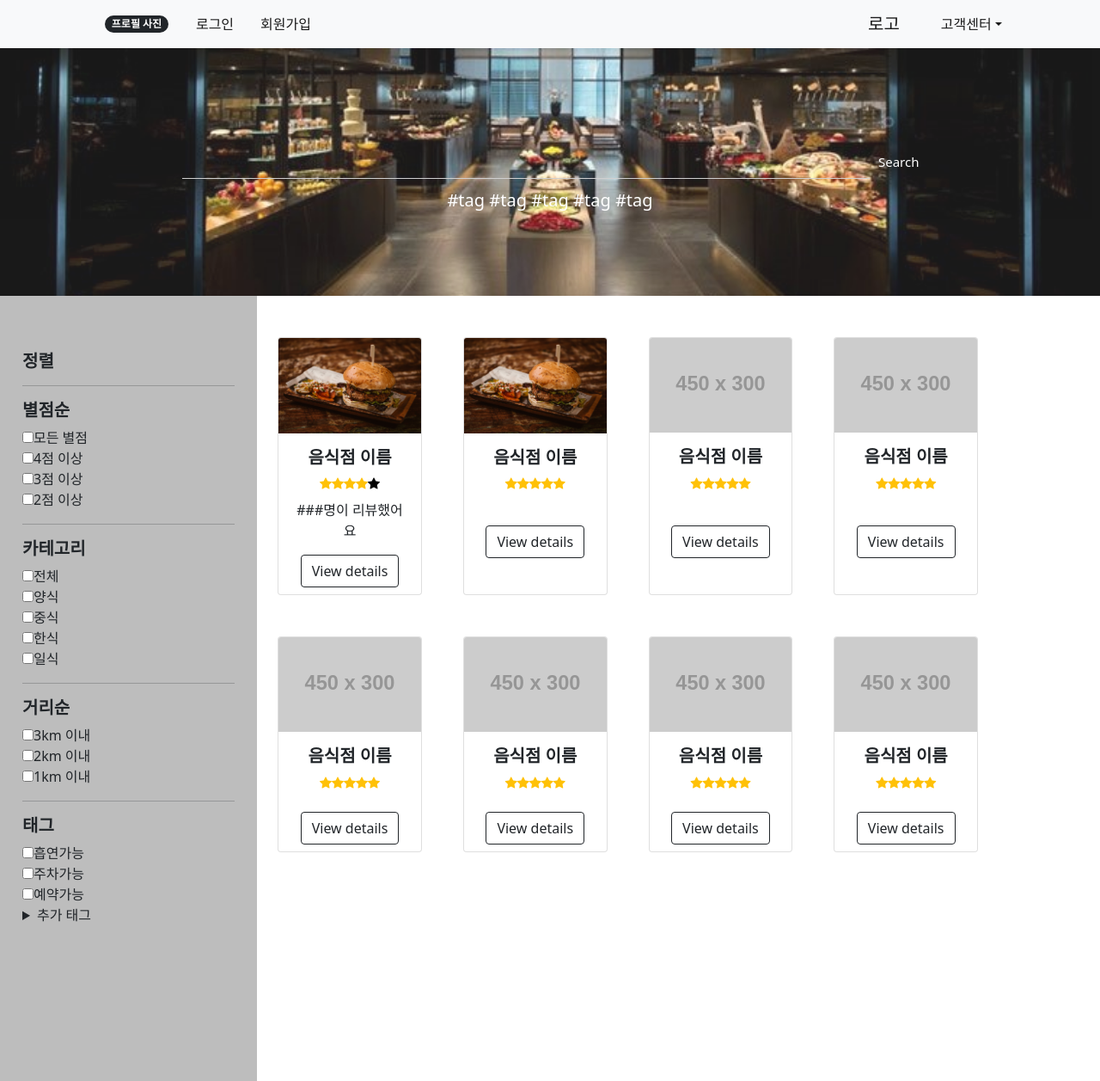
After one commit to sojm120/Iot2022project_20220307, a Django app: template templates/search2.html in a window 1280 px wide. The commit adds this page. Shown: the whole page at 86% size. Run offline with Django 4.2, Linux system fonts and the light colour scheme; the template is opened without the code that fills it, so the values that code supplies are empty; grey boxes labelled with a size stand in for pictures from a placeholder-image service; some libraries are stand-ins or nearby versions.

Commit message:
검색관련 진행

```diff
--- /dev/null
+++ b/templates/search2.html
@@ -0,0 +1,334 @@
+<!DOCTYPE html>
+<html lang="en" xmlns:color="http://www.w3.org/1999/xhtml">
+{%load static%}
+    <head>
+        <meta charset="utf-8" />
+        <meta name="viewport" content="width=device-width, initial-scale=1, shrink-to-fit=no" />
+        <meta name="description" content="" />
+        <meta name="author" content="" />
+        <title>Shop Homepage - Start Bootstrap Template</title>
+        <!-- Favicon-->
+        <link rel="icon" type="image/x-icon" href="{%static 'assets/favicon.ico'%}" />
+        <!-- Bootstrap icons-->
+        <link href="https://cdn.jsdelivr.net/npm/bootstrap-icons@1.5.0/font/bootstrap-icons.css" rel="stylesheet" />
+        <!-- Core theme CSS (includes Bootstrap)-->
+        <link href="{%static 'css/styles.css'%}" rel="stylesheet" />
+    </head>
+    <body>
+        <!-- Navigation-->
+        <nav class="navbar navbar-expand-lg navbar-light bg-light">
+            <div class="container px-4 px-lg-5">
+                <span class="badge bg-dark text-white ms-1 rounded-pill"><a href="/" style="color:white; text-decoration:none">프로필 사진</a></span>
+<!--                <a class="navbar-brand" href="#!">프로필 사진</a>-->
+                <button class="navbar-toggler" type="button" data-bs-toggle="collapse" data-bs-target="#navbarSupportedContent" aria-controls="navbarSupportedContent" aria-expanded="false" aria-label="Toggle navigation"><span class="navbar-toggler-icon"></span></button>
+                <div class="collapse navbar-collapse" id="navbarSupportedContent">
+                    <ul class="navbar-nav me-auto mb-2 mb-lg-0 ms-lg-4">
+                        <li class="nav-item"><a class="nav-link active" aria-current="page" href="/login" style="white-space:nowrap; margin-right:15px;">로그인</a></li>
+                        <li class="nav-item"><a class="nav-link" href="/register" style="white-space:nowrap;">회원가입</a></li>
+                    </ul>
+                    <ul style="width:40rem"></ul>
+                    <form class="d-flex">
+                        <a class="navbar-brand" href="/">로고</a>
+                    </form>
+                    <ul class="navbar-nav me-auto mb-2 mb-lg-0 ms-lg-4">
+                        <li class="nav-item dropdown">
+                            <a class="nav-link dropdown-toggle" id="navbarDropdown" href="#" role="button" data-bs-toggle="dropdown" aria-expanded="false">고객센터</a>
+                            <ul class="dropdown-menu" aria-labelledby="navbarDropdown">
+                                <li><a class="dropdown-item" href="#!">자주 묻는 질문</a></li>
+                                <li><a class="dropdown-item" href="#!">실시간 채팅 상담</a></li>
+                                <li><a class="dropdown-item" href="/list">고객 상담 게시판</a></li>
+                            </ul>
+                        </li>
+                    </ul>
+                </div>
+            </div>
+        </nav>
+        <!-- Header-->
+<!--        <header class="bg-dark py-5" src="/static/img/burger.jpg">-->
+        <header class="bg-picture py-5">
+            <div class="container px-4 px-lg-5 my-5">
+                <div class="text-center text-white">
+                    <div class = "input-box" >
+                        <input style="width:50rem; font:bold; font-size:15pt; color:white;" type="text"  placeholder="검색어 또는 태그 입력">
+                        <button style = "font:bold" class="forgot-main">Search</button>
+                    </div>
+<!--                    음식점 태그-->
+                    <p class="lead fw-normal text-white-50 mb-0">
+                        <a class="text-white mb-0" href="#!" style = "text-decoration:none">#tag</a>
+                        <a class="text-white mb-0" href="#!" style = "text-decoration:none">#tag</a>
+                        <a class="text-white mb-0" href="#!" style = "text-decoration:none">#tag</a>
+                        <a class="text-white mb-0" href="#!" style = "text-decoration:none">#tag</a>
+                        <a class="text-white mb-0" href="#!" style = "text-decoration:none">#tag</a>
+                    </p>
+                </div>
+            </div>
+        </header>
+
+        <!-- Section-->
+            <div id="sidebar" style="margin:0; border:0; padding-top:0; padding-bottom:0rem; width:18.7rem; height: 100%; background-color: #BDBDBD; float:left">
+                <div style="margin: 10px; margin-top: 3rem; margin-bottom: 4rem">
+                        <div style="height: 100%">
+                           <!-- Product details-->
+                            <div class="card-body p-4">
+                                <div class="check-box">
+                                    <!-- Product name-->
+                                    <h5 class="fw-bolder">정렬</h5>
+                                    <hr style="border:black">
+                                    <h5 class="fw-bolder">별점순</h5>
+<!--                                    별모양으로 교체 시도-->
+                                    <input type="checkbox" name="avg-rating" value="모두">모든 별점<br>
+                                    <input type="checkbox" name="avg-rating" value="4점이상">4점 이상<br>
+                                    <input type="checkbox" name="avg-rating" value="3점이상">3점 이상<br>
+                                    <input type="checkbox" name="avg-rating" value="2점이상">2점 이상<br>
+                                    <hr style="border:black">
+                                    <h5 class="fw-bolder">카테고리</h5>
+                                    <input type="checkbox" name="category" value="모두">전체<br>
+                                    <input type="checkbox" name="category" value="양식">양식<br>
+                                    <input type="checkbox" name="category" value="중식">중식<br>
+                                    <input type="checkbox" name="category" value="한식">한식<br>
+                                    <input type="checkbox" name="category" value="일식">일식<br>
+                                    <hr style="border:black">
+                                    <h5 class="fw-bolder">거리순</h5>
+                                    <input type="checkbox" name="distance" value="3km 이내">3km 이내<br>
+                                    <input type="checkbox" name="distance" value="2km 이내">2km 이내<br>
+                                    <input type="checkbox" name="distance" value="1km 이내">1km 이내<br>
+                                    <hr style="border:black">
+                                    <h5 class="fw-bolder">태그</h5>
+                                    <input type="checkbox" name="tag" value="흡연">흡연가능<br>
+                                    <input type="checkbox" name="tag" value="주차">주차가능<br>
+                                    <input type="checkbox" name="tag" value="예약">예약가능<br>
+                                    <details>
+                                        <summary>추가 태그</summary>
+                                        <input type="checkbox" name="tag" value="동물">애완동물<br>
+                                        <input type="checkbox" name="tag" value="포장">포장가능<br>
+                                        <input type="checkbox" name="tag" value="연회">연회가능<br>
+                                    </details>
+
+                                </div>
+                            </div>
+                        </div>
+                    </div>
+
+
+                    <div style="margin: 10px; margin-top: 3rem; margin-bottom: 5.8rem">
+
+                            <!-- Product actions-->
+                            <div class="card-footer p-4 pt-0 border-top-0 bg-transparent">
+
+                            </div>
+                        </div>
+                    </div>
+        <section class="py-5">
+
+            <div class="container px-4 px-lg-5 mt-5">
+                <div class="row gx-4 gx-lg-5 row-cols-2 row-cols-md-3 row-cols-xl-4 justify-content-center">
+                    <div class="col mb-5">
+                        <div class="card h-100">
+                            <!-- Product image-->
+                            <img class="card-img-top" src="/static/img/burger.jpg" alt="..." />
+                            <!-- Product details-->
+                            <div class="card-body p-4">
+                                <div class="text-center">
+                                    <!-- Product name-->
+                                    <h5 class="fw-bolder">음식점 이름</h5>
+                                    <!-- Product reviews-->
+                                    <div class="d-flex justify-content-center small text-warning mb-2">
+                                        <div class="bi-star-fill"></div>
+                                        <div class="bi-star-fill"></div>
+                                        <div class="bi-star-fill"></div>
+                                        <div class="bi-star-fill"></div>
+                                        <div class="bi-star-fill" style="color:black"></div>
+                                    </div>
+                                    <div>###명이 리뷰했어요</div>
+                                </div>
+                            </div>
+                            <!-- Product actions-->
+                            <div class="card-footer p-4 pt-0 border-top-0 bg-transparent">
+                                <div class="text-center"><a class="btn btn-outline-dark mt-auto" href="/restDetail">View details</a></div>
+                            </div>
+                        </div>
+                    </div>
+                    <div class="col mb-5">
+                        <div class="card h-100">
+                            <!-- Product image-->
+                            <img class="card-img-top" src="/static/img/burger.jpg" alt="..." />
+                            <!-- Product details-->
+                            <div class="card-body p-4">
+                                <div class="text-center">
+                                    <!-- Product name-->
+                                    <h5 class="fw-bolder">음식점 이름</h5>
+                                    <!-- Product reviews-->
+                                    <div class="d-flex justify-content-center small text-warning mb-2">
+                                        <div class="bi-star-fill"></div>
+                                        <div class="bi-star-fill"></div>
+                                        <div class="bi-star-fill"></div>
+                                        <div class="bi-star-fill"></div>
+                                        <div class="bi-star-fill"></div>
+                                    </div>
+                                </div>
+                            </div>
+                            <!-- Product actions-->
+                            <div class="card-footer p-4 pt-0 border-top-0 bg-transparent">
+                                <div class="text-center"><a class="btn btn-outline-dark mt-auto" href="#">View details</a></div>
+                            </div>
+                        </div>
+                    </div>
+                    <div class="col mb-5">
+                        <div class="card h-100">
+                            <!-- Product image-->
+                            <img class="card-img-top" src="https://dummyimage.com/450x300/dee2e6/6c757d.jpg" alt="..." />
+                            <!-- Product details-->
+                            <div class="card-body p-4">
+                                <div class="text-center">
+                                    <!-- Product name-->
+                                    <h5 class="fw-bolder">음식점 이름</h5>
+                                    <!-- Product reviews-->
+                                    <div class="d-flex justify-content-center small text-warning mb-2">
+                                        <div class="bi-star-fill"></div>
+                                        <div class="bi-star-fill"></div>
+                                        <div class="bi-star-fill"></div>
+                                        <div class="bi-star-fill"></div>
+                                        <div class="bi-star-fill"></div>
+                                    </div>
+                                </div>
+                            </div>
+                            <!-- Product actions-->
+                            <div class="card-footer p-4 pt-0 border-top-0 bg-transparent">
+                                <div class="text-center"><a class="btn btn-outline-dark mt-auto" href="#">View details</a></div>
+                            </div>
+                        </div>
+                    </div>
+                    <div class="col mb-5">
+                        <div class="card h-100">
+                            <!-- Product image-->
+                            <img class="card-img-top" src="https://dummyimage.com/450x300/dee2e6/6c757d.jpg" alt="..." />
+                            <!-- Product details-->
+                            <div class="card-body p-4">
+                                <div class="text-center">
+                                    <!-- Product name-->
+                                    <h5 class="fw-bolder">음식점 이름</h5>
+                                    <!-- Product reviews-->
+                                    <div class="d-flex justify-content-center small text-warning mb-2">
+                                        <div class="bi-star-fill"></div>
+                                        <div class="bi-star-fill"></div>
+                                        <div class="bi-star-fill"></div>
+                                        <div class="bi-star-fill"></div>
+                                        <div class="bi-star-fill"></div>
+                                    </div>
+                                </div>
+                            </div>
+                            <!-- Product actions-->
+                            <div class="card-footer p-4 pt-0 border-top-0 bg-transparent">
+                                <div class="text-center"><a class="btn btn-outline-dark mt-auto" href="#">View details</a></div>
+                            </div>
+                        </div>
+                    </div>
+                                        <div class="col mb-5">
+                        <div class="card h-100">
+                            <!-- Product image-->
+                            <img class="card-img-top" src="https://dummyimage.com/450x300/dee2e6/6c757d.jpg" alt="..." />
+                            <!-- Product details-->
+                            <div class="card-body p-4">
+                                <div class="text-center">
+                                    <!-- Product name-->
+                                    <h5 class="fw-bolder">음식점 이름</h5>
+                                    <!-- Product reviews-->
+                                    <div class="d-flex justify-content-center small text-warning mb-2">
+                                        <div class="bi-star-fill"></div>
+                                        <div class="bi-star-fill"></div>
+                                        <div class="bi-star-fill"></div>
+                                        <div class="bi-star-fill"></div>
+                                        <div class="bi-star-fill"></div>
+                                    </div>
+                                </div>
+                            </div>
+                            <!-- Product actions-->
+                            <div class="card-footer p-4 pt-0 border-top-0 bg-transparent">
+                                <div class="text-center"><a class="btn btn-outline-dark mt-auto" href="#">View details</a></div>
+                            </div>
+                        </div>
+                    </div>
+                                        <div class="col mb-5">
+                        <div class="card h-100">
+                            <!-- Product image-->
+                            <img class="card-img-top" src="https://dummyimage.com/450x300/dee2e6/6c757d.jpg" alt="..." />
+                            <!-- Product details-->
+                            <div class="card-body p-4">
+                                <div class="text-center">
+                                    <!-- Product name-->
+                                    <h5 class="fw-bolder">음식점 이름</h5>
+                                    <!-- Product reviews-->
+                                    <div class="d-flex justify-content-center small text-warning mb-2">
+                                        <div class="bi-star-fill"></div>
+                                        <div class="bi-star-fill"></div>
+                                        <div class="bi-star-fill"></div>
+                                        <div class="bi-star-fill"></div>
+                                        <div class="bi-star-fill"></div>
+                                    </div>
+                                </div>
+                            </div>
+                            <!-- Product actions-->
+                            <div class="card-footer p-4 pt-0 border-top-0 bg-transparent">
+                                <div class="text-center"><a class="btn btn-outline-dark mt-auto" href="#">View details</a></div>
+                            </div>
+                        </div>
+                    </div>
+                                        <div class="col mb-5">
+                        <div class="card h-100">
+                            <!-- Product image-->
+                            <img class="card-img-top" src="https://dummyimage.com/450x300/dee2e6/6c757d.jpg" alt="..." />
+                            <!-- Product details-->
+                            <div class="card-body p-4">
+                                <div class="text-center">
+                                    <!-- Product name-->
+                                    <h5 class="fw-bolder">음식점 이름</h5>
+                                    <!-- Product reviews-->
+                                    <div class="d-flex justify-content-center small text-warning mb-2">
+                                        <div class="bi-star-fill"></div>
+                                        <div class="bi-star-fill"></div>
+                                        <div class="bi-star-fill"></div>
+                                        <div class="bi-star-fill"></div>
+                                        <div class="bi-star-fill"></div>
+                                    </div>
+                                </div>
+                            </div>
+                            <!-- Product actions-->
+                            <div class="card-footer p-4 pt-0 border-top-0 bg-transparent">
+                                <div class="text-center"><a class="btn btn-outline-dark mt-auto" href="#">View details</a></div>
+                            </div>
+                        </div>
+                    </div>
+                    <div class="col mb-5">
+                        <div class="card h-100">
+                            <!-- Product image-->
+                            <img class="card-img-top" src="https://dummyimage.com/450x300/dee2e6/6c757d.jpg" alt="..." />
+                            <!-- Product details-->
+                            <div class="card-body p-4">
+                                <div class="text-center">
+                                    <!-- Product name-->
+                                    <h5 class="fw-bolder">음식점 이름</h5>
+                                    <!-- Product reviews-->
+                                    <div class="d-flex justify-content-center small text-warning mb-2">
+                                        <div class="bi-star-fill"></div>
+                                        <div class="bi-star-fill"></div>
+                                        <div class="bi-star-fill"></div>
+                                        <div class="bi-star-fill"></div>
+                                        <div class="bi-star-fill"></div>
+                                    </div>
+                                </div>
+                            </div>
+                            <!-- Product actions-->
+                            <div class="card-footer p-4 pt-0 border-top-0 bg-transparent">
+                                <div class="text-center"><a class="btn btn-outline-dark mt-auto" href="#">View details</a></div>
+                            </div>
+                        </div>
+                    </div>
+                </div>
+            </div>
+        </section>
+        <!-- Bootstrap core JS-->
+        <script src="https://cdn.jsdelivr.net/npm/bootstrap@5.1.3/dist/js/bootstrap.bundle.min.js"></script>
+        <!-- Core theme JS-->
+        <script src="js/scripts.js"></script>
+    </body>
+</html>
--- a/web/urls.py
+++ b/web/urls.py
@@ -1,4 +1,6 @@
+from django.urls import path
 from django_request_mapping import UrlPattern
+from . import views
 
 from web.views import MyView
 
```
Also changed, not shown: templates/home.html (+15 -6 lines), web/views.py (+150 -3 lines).
